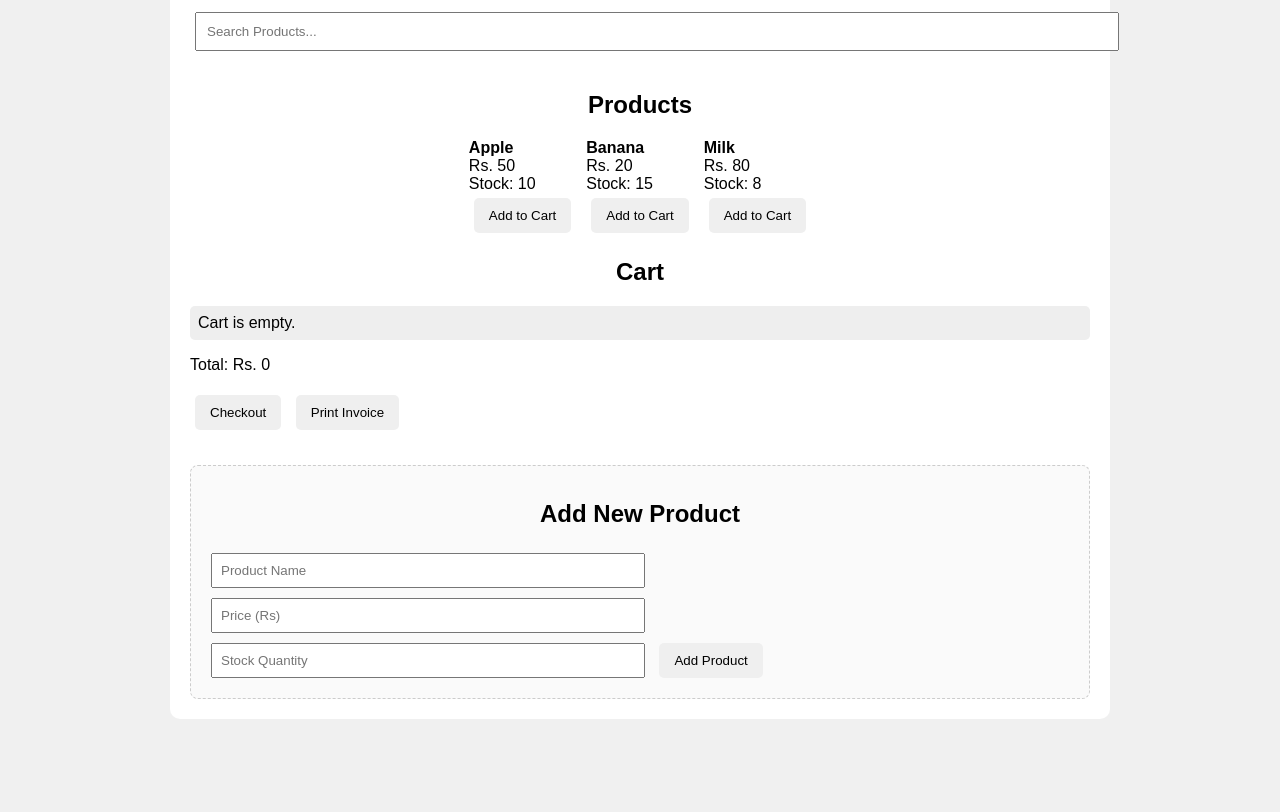
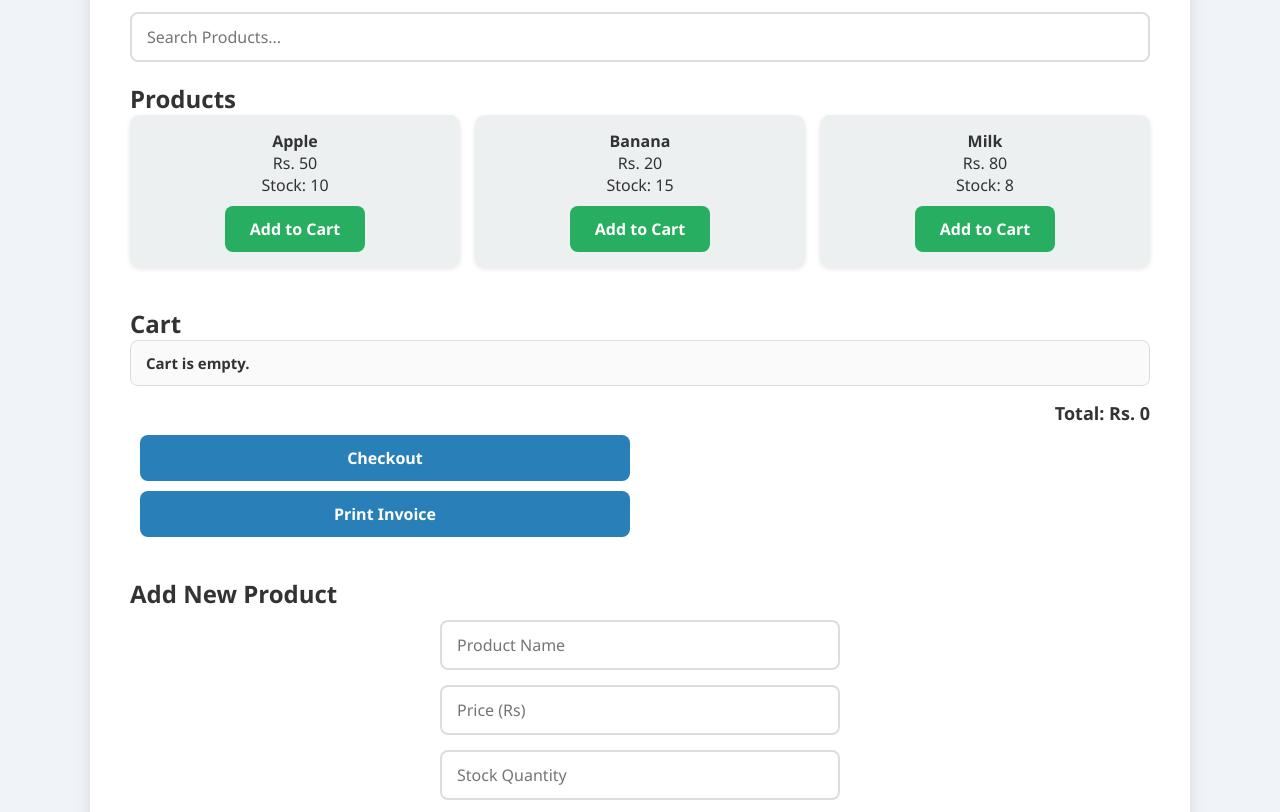
Before and after one commit to khdxsohee/smart-pos, a plain HTML site: page index.html in a window 1280 px wide. Shown: the part 121-933 px from the top of the page. Before the commit the page ends 868 px from the top, so only its background shows below. Drawn offline with Linux system fonts and the light colour scheme.

Commit message:
Update style.css

```diff
--- a/style.css
+++ b/style.css
@@ -1,83 +1,176 @@
+/* Reset and base */
+* {
+  box-sizing: border-box;
+  margin: 0;
+  padding: 0;
+  font-family: 'Segoe UI', Tahoma, Geneva, Verdana, sans-serif;
+}
+
 body {
-  font-family: Arial, sans-serif;
-  background: #f0f0f0;
+  background: #f0f4f8;
+  color: #333;
   padding: 20px;
 }
 
 .container {
-  max-width: 900px;
-  margin: auto;
-  background: #fff;
-  padding: 20px;
-  border-radius: 10px;
+  max-width: 1100px;
+  margin: 0 auto;
+  background: white;
+  border-radius: 12px;
+  box-shadow: 0 6px 18px rgba(0,0,0,0.1);
+  padding: 30px 40px;
 }
 
-h1, h2 {
+h1 {
   text-align: center;
+  color: #2c3e50;
+  margin-bottom: 30px;
+  font-weight: 700;
+  letter-spacing: 2px;
 }
 
-input[type="text"], input[type="number"] {
-  padding: 8px;
-  margin: 5px;
-  width: calc(50% - 20px);
+input[type="text"],
+input[type="number"] {
+  width: 100%;
+  padding: 12px 15px;
+  margin: 10px 0 20px;
+  border: 2px solid #ddd;
+  border-radius: 8px;
+  font-size: 16px;
+  transition: border-color 0.3s ease;
+}
+
+input[type="text"]:focus,
+input[type="number"]:focus {
+  border-color: #2980b9;
+  outline: none;
 }
 
 button {
-  padding: 10px 15px;
-  margin: 5px;
+  background-color: #2980b9;
+  color: white;
+  padding: 12px 25px;
+  border: none;
+  border-radius: 8px;
   cursor: pointer;
-  border: none;
-  border-radius: 5px;
+  font-size: 16px;
+  font-weight: 600;
+  transition: background-color 0.3s ease;
+  margin-top: 10px;
 }
 
-#search {
-  width: 100%;
-  margin-bottom: 20px;
-  padding: 10px;
+button:hover {
+  background-color: #1c5980;
+}
+
+/* Layout */
+.product-section,
+.cart-section,
+.admin-section {
+  margin-bottom: 40px;
 }
 
 .product-list {
-  display: flex;
-  flex-wrap: wrap;
-  gap: 10px;
-  justify-content: center;
+  display: grid;
+  grid-template-columns: repeat(auto-fit, minmax(160px, 1fr));
+  gap: 15px;
 }
 
-.product {
-  background: #007bff;
-  color: white;
-  padding: 10px;
-  border-radius: 5px;
-  cursor: pointer;
-  flex: 1 0 30%;
+.product-item {
+  background: #ecf0f1;
+  border-radius: 10px;
+  padding: 15px;
   text-align: center;
+  box-shadow: 0 2px 5px rgba(0,0,0,0.1);
+  transition: box-shadow 0.3s ease;
 }
 
-.cart-section ul {
-  list-style: none;
-  padding: 0;
+.product-item:hover {
+  box-shadow: 0 6px 15px rgba(0,0,0,0.15);
 }
 
-.cart-section li {
-  background: #eee;
-  margin: 5px 0;
-  padding: 8px;
+.product-item button {
+  margin-top: 10px;
+  background-color: #27ae60;
+}
+
+.product-item button:hover {
+  background-color: #1e8449;
+}
+
+.cart-section ul#cart-items {
+  list-style: none;
+  padding-left: 0;
+  max-height: 280px;
+  overflow-y: auto;
+  border: 1px solid #ddd;
+  border-radius: 8px;
+  background: #fafafa;
+}
+
+.cart-section ul#cart-items li {
+  padding: 12px 15px;
+  border-bottom: 1px solid #ddd;
   display: flex;
   justify-content: space-between;
-  border-radius: 5px;
+  align-items: center;
+  font-weight: 600;
+  font-size: 15px;
 }
 
-.remove-btn {
-  background: red;
-  color: white;
-  padding: 2px 6px;
-  border-radius: 3px;
+.cart-section ul#cart-items li:last-child {
+  border-bottom: none;
 }
 
-.admin-section {
-  margin-top: 30px;
-  background: #fafafa;
-  padding: 15px;
-  border: 1px dashed #ccc;
-  border-radius: 8px;
+.cart-section ul#cart-items li span.qty {
+  background: #2980b9;
+  color: white;
+  padding: 4px 10px;
+  border-radius: 50%;
+  font-size: 14px;
+  margin-left: 10px;
 }
+
+/* Cart total and buttons */
+.cart-section p {
+  font-size: 18px;
+  font-weight: 700;
+  text-align: right;
+  margin-top: 15px;
+}
+
+.cart-section button {
+  width: 48%;
+  margin: 10px 1% 0 1%;
+  font-weight: 700;
+}
+
+/* Admin form */
+.admin-section form {
+  max-width: 400px;
+  margin: 0 auto;
+}
+
+.admin-section input,
+.admin-section button {
+  display: block;
+  width: 100%;
+}
+
+.admin-section input {
+  margin-bottom: 15px;
+}
+
+/* Scrollbar for cart */
+.cart-section ul#cart-items::-webkit-scrollbar {
+  width: 8px;
+}
+
+.cart-section ul#cart-items::-webkit-scrollbar-thumb {
+  background-color: #2980b9;
+  border-radius: 4px;
+}
+
+.cart-section ul#cart-items::-webkit-scrollbar-track {
+  background: #f1f1f1;
+}
```
